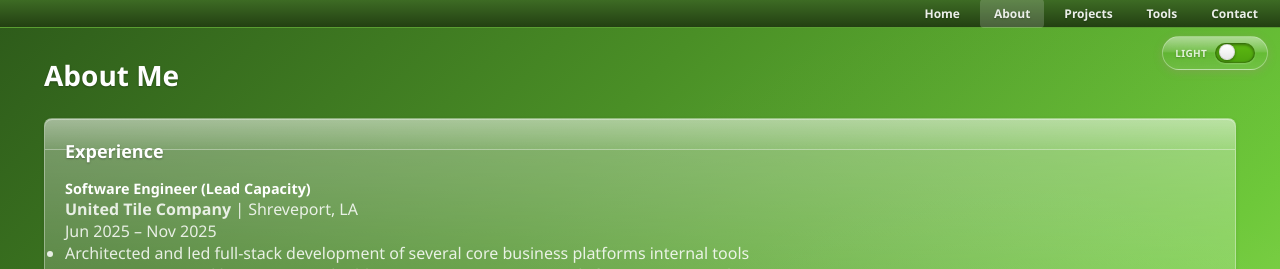
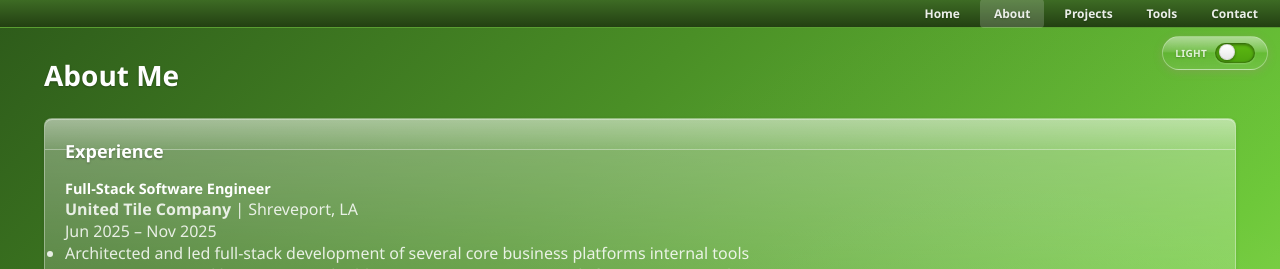
Before and after one commit to j-w-s/j-w-s, a React (Vite) app: page /about in a window 1280 px wide. Shown: the top 269 px of the page. Built offline with nearby package versions, Linux system fonts and the light colour scheme; a web font is replaced by a local one.

Commit message:
i hate github

```diff
--- a/src/(pages)/about.tsx
+++ b/src/(pages)/about.tsx
@@ -1,7 +1,7 @@
 const About = () => {
     const experience = [
         {
-            title: 'Software Engineer (Lead Capacity)',
+            title: 'Full-Stack Software Engineer',
             company: 'United Tile Company',
             location: 'Shreveport, LA',
             period: 'Jun 2025 – Nov 2025',
```
